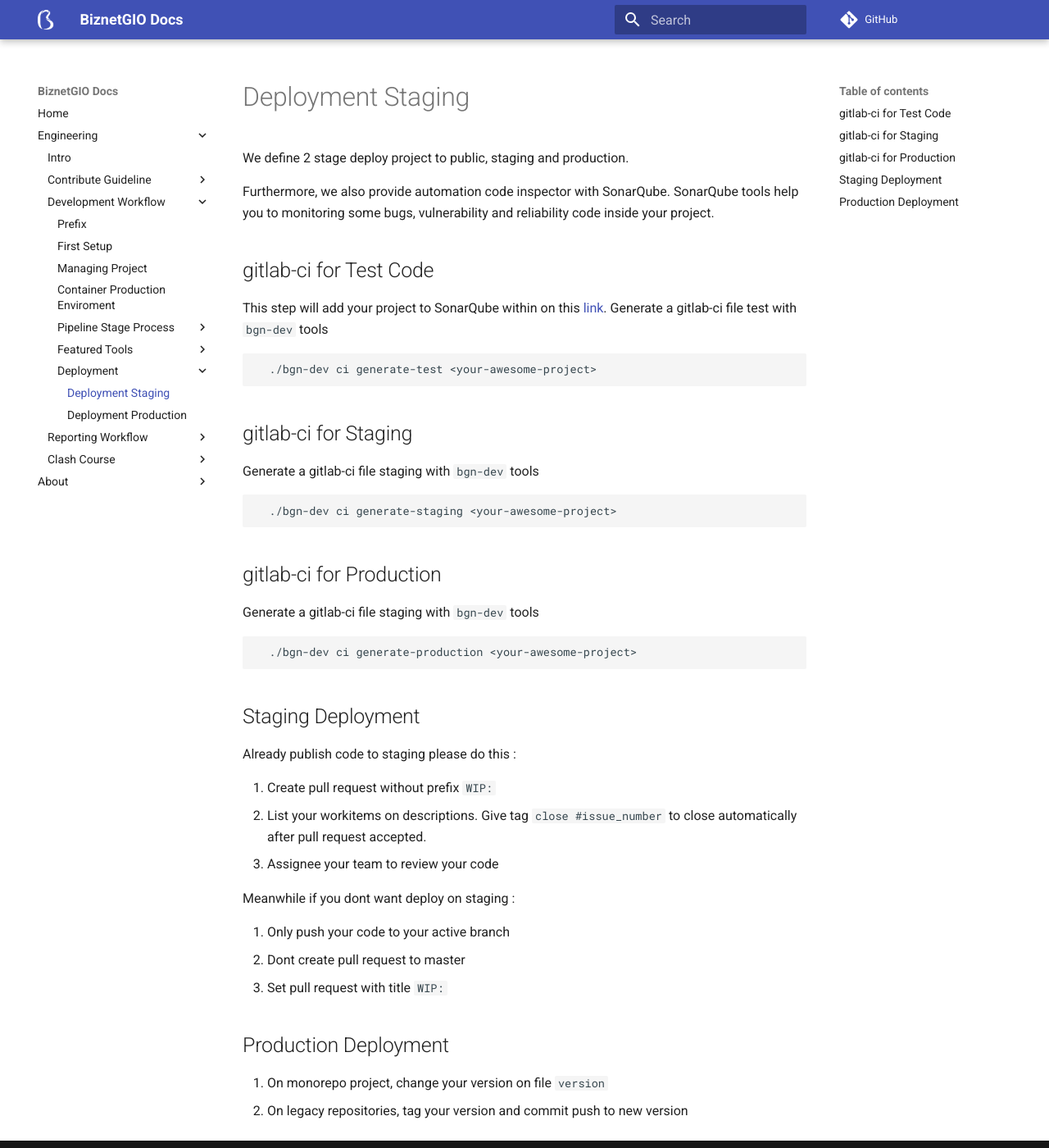
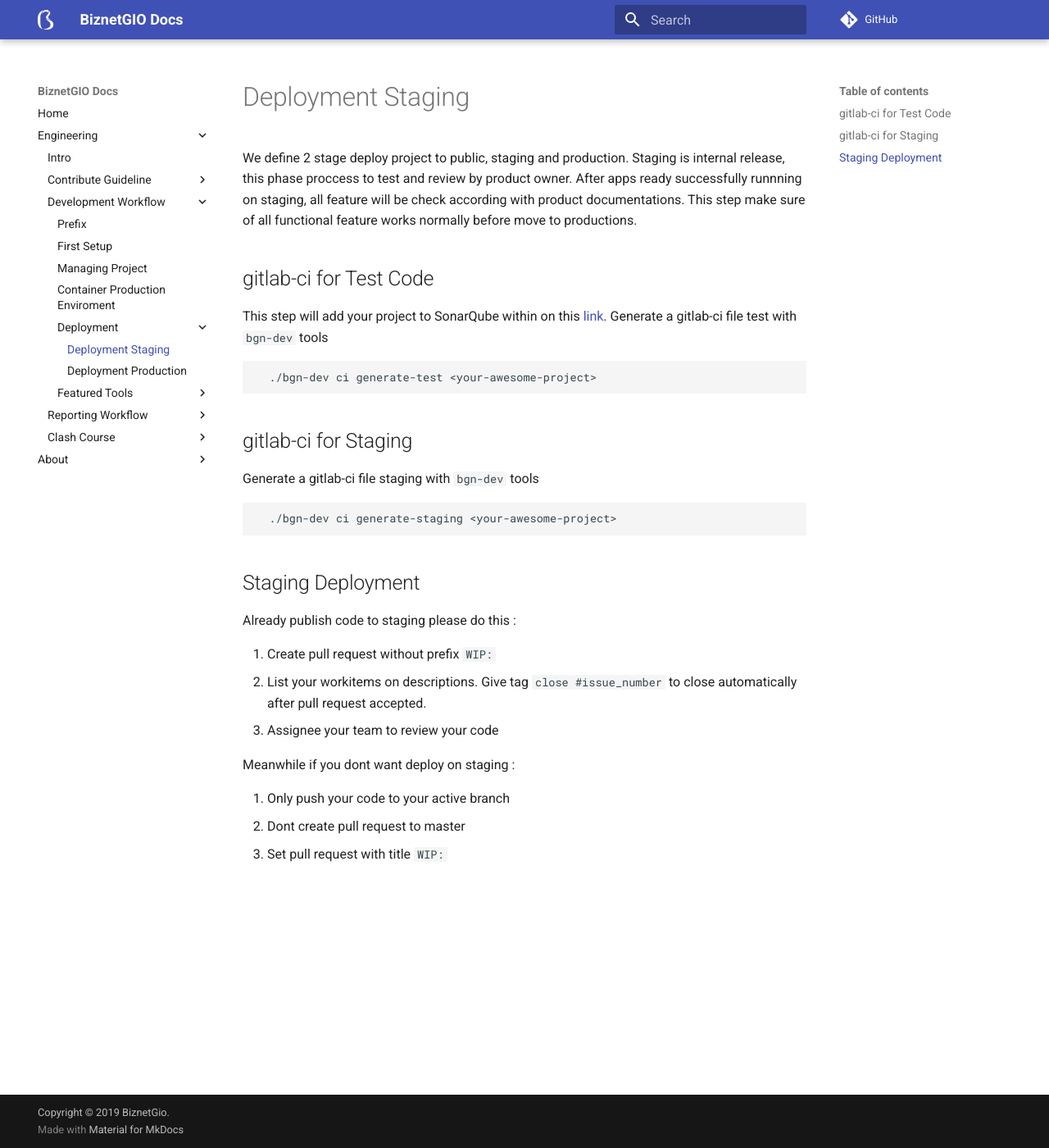
Before and after one commit to BiznetGIO/biznetgio.github.io, an MkDocs documentation site: the page built from docs/guide/deployment-staging.md, in a window 1280 px wide and 1400 px high. Shown: the whole window at 82% size. Built offline with MkDocs 1.6.1 and Material for MkDocs 9.7.7, drawn with Linux system fonts in a browser that asks for light colours; comment, search, counter and statistics services are not loaded.

Commit message:
Change: staging deployment docs

````diff
--- a/docs/guide/gitlab-ci.md
+++ b/docs/guide/deployment-staging.md
@@ -1,8 +1,7 @@
 We define 2 stage deploy project to public, staging and production.
-
-Furthermore, we also provide automation code inspector with SonarQube.
-SonarQube tools help you to monitoring some bugs, vulnerability and reliability code inside your project.
-
+Staging is internal release, this phase proccess to test and review by product owner.
+After apps ready successfully runnning on staging, all feature will be check according with product documentations.
+This step make sure of all functional feature works normally before move to productions.
 
 ## gitlab-ci for Test Code
 This step will add your project to SonarQube within on this [link](https://cq.biznetgio.dev/).
@@ -17,11 +16,6 @@ Generate a gitlab-ci file staging with `bgn-dev` tools
   ./bgn-dev ci generate-staging <your-awesome-project>
 ```
 
-## gitlab-ci for Production
-Generate a gitlab-ci file staging with `bgn-dev` tools
-```bash
-  ./bgn-dev ci generate-production <your-awesome-project>
-```
 
 ## Staging Deployment
 Already publish code to staging please do this :
@@ -36,7 +30,3 @@ Meanwhile if you dont want deploy on staging :
 1. Only push your code to your active branch
 2. Dont create pull request to master
 3. Set pull request with title `WIP:`
-
-## Production Deployment
-1. On monorepo project, change your version on file `version`
-2. On legacy repositories, tag your version and commit push to new version
--- a/mkdocs.yml
+++ b/mkdocs.yml
@@ -27,18 +27,13 @@ nav:
             - First Setup: guide/bgn-dev-initiliaze.md
             - Managing Project: guide/bgn-dev-manage-project.md
             - Container Production Enviroment: guide/bgn-dev-orcinus.md
-            - Pipeline Stage Process:
-                - Test: guide/pipeline-test.md
-                - Build: guide/pipeline-build.md
-                - Release: guide/pipeline-release.md
-                - Deploy: guide/pipeline-deploy.md
+            - Deployment:
+                - Deployment Staging: guide/deployment-staging.md
+                - Deployment Production: guide/deployment-production.md
             - Featured Tools:
                 - Tunneling Staging Apps: guide/bgn-dev-tunneling.md
                 - Proxy: guide/bgn-dev-proxy.md
                 - Logging: guide/bgn-dev-logs.md
-            - Deployment:
-                - Deployment Staging: guide/gitlab-ci.md
-                - Deployment Production: guide/deployment-production.md
         - Reporting Workflow:
             - Task Board: guide/task-board.md
             - Report: guide/reporting-workflow.md
````
Also changed, not shown: docs/guide/deployment-production.md (+10 -1 lines), docs/guide/pipeline-deploy.md (deleted, +0 -1 lines), docs/guide/pipeline-release.md (deleted, +0 -1 lines), docs/guide/pipeline-test.md (deleted, +0 -1 lines), docs/guide/pipeline-stage.md (renamed from docs/guide/pipeline-build.md).
